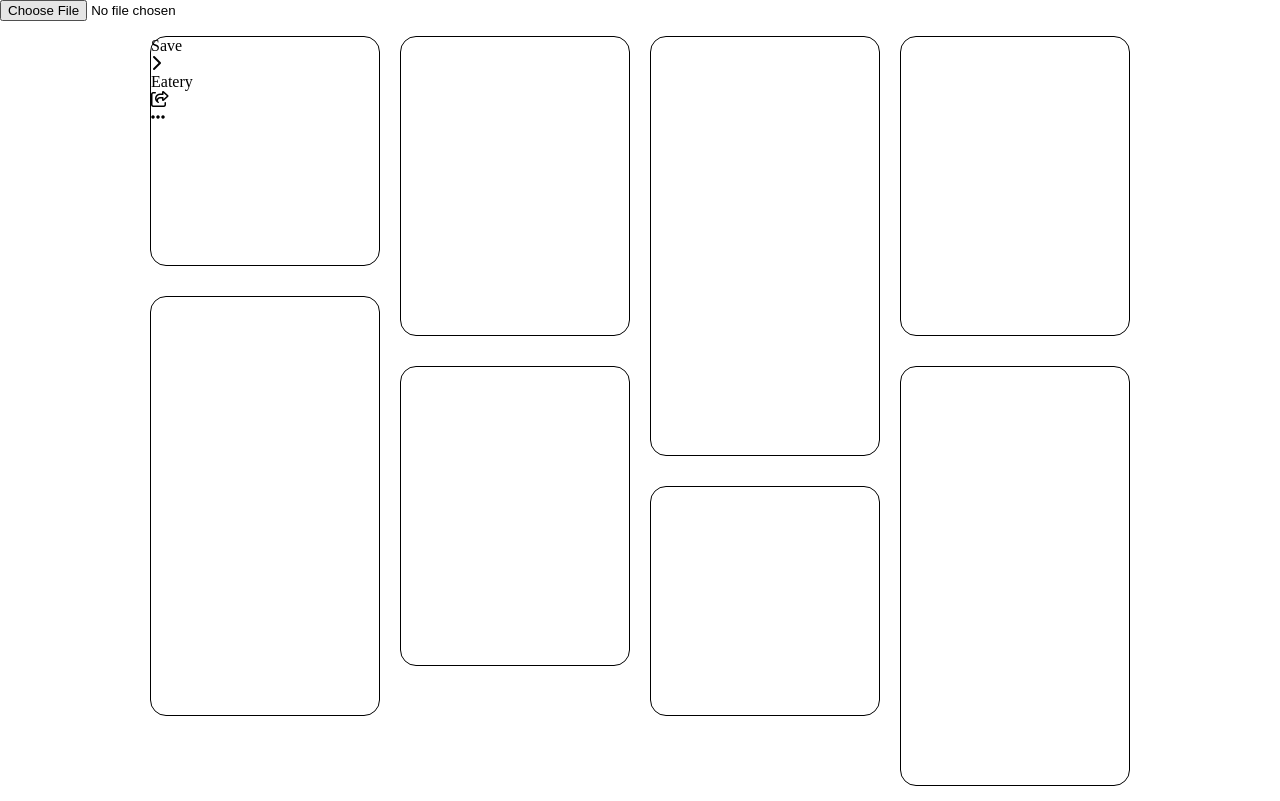
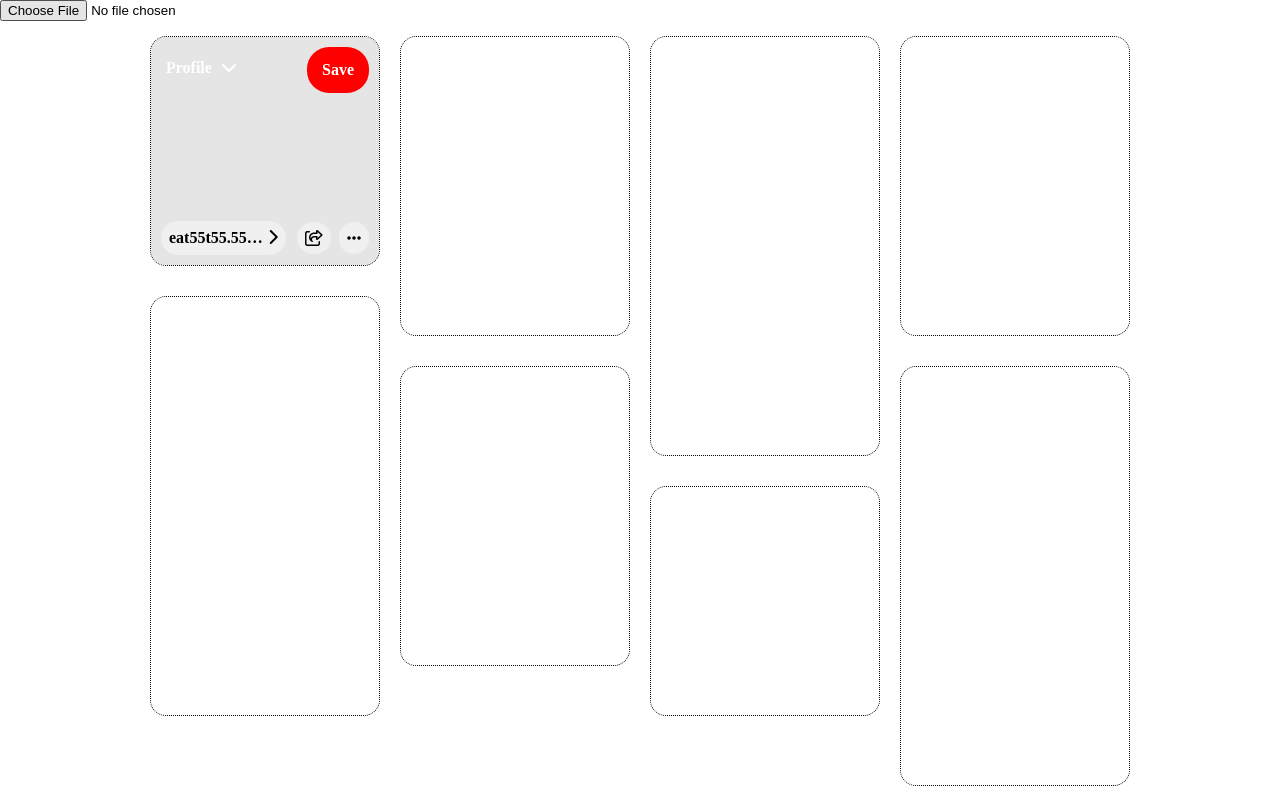
Before and after one commit to RDGray/pinterest-clone, a website: page index.html in a window 1280 px wide. Drawn offline with Linux system fonts and the light colour scheme; files that its build step writes are made by us from their sources.

Commit message:
Card modification
card modificaitons

```diff
--- a/app/scss/components/card.scss
+++ b/app/scss/components/card.scss
@@ -3,10 +3,13 @@
   padding: 0;
   margin: rem(15) rem(10);
 
-  border: 1px solid;
-  border-radius: var(--card-border-radius);
+  border-radius: var(--card-border-radius); //
 
-  background-color: transparent;
+  border: 1px dotted;
+
+  overflow: hidden;
+
+  position: relative;
 
   &--small {
     grid-row-end: span var(--card-small);
@@ -18,21 +21,120 @@
     grid-row-end: span var(--card-large);
   }
   &__title {
+    width: 0;
+    height: 0;
+
+    opacity: 0;
   }
-  &__modal {
+
+  &__image {
+  }
+}
+
+.modal {
+  width: 100%;
+  height: 100%;
+  position: absolute;
+  top: 50%;
+  left: 50%;
+  transform: translate(-50%, -50%);
+
+  opacity: 1; //
+  transition: all 0.2s ease-in-out;
+
+  z-index: var(--z-modal);
+
+  background-color: rgba(0, 0, 0, 0.1);
+
+  &:hover {
+    opacity: 1;
+  }
+
+  &__profile {
+    color: white;
+
+    font-size: var(--m-font-size);
+    font-weight: var(--font-semi-bold);
+
+    padding: rem(22) 0 0 rem(15);
+
+    &-icon {
+      margin-left: rem(5);
+    }
   }
   &__head {
+    display: flex;
+    justify-content: space-between;
+    align-items: flex-start;
+
+    width: 100%;
+    height: 30%;
+
+    position: fixed;
+    top: 0;
   }
   &__save {
+    border-radius: rem(22);
+
+    margin: rem(10) rem(10) 0 0;
+
+    background-color: red;
+
+    font-size: var(--m-font-size);
+    font-weight: var(--font-semi-bold);
+
+    color: white;
+
+    cursor: pointer;
+
+    &:hover {
+      background-color: hsl(353, 91.2%, 35.5%);
+    }
+
+    &-inner {
+      display: flex;
+      justify-content: center;
+      align-items: center;
+
+      padding: rem(15) rem(15);
+    }
   }
+
   &__foot {
+    display: flex;
+    justify-content: space-evenly;
+    align-items: center;
+
+    width: 100%;
+    height: 15%;
+
+    position: fixed;
+    bottom: 0;
+    padding: 0 rem(10) rem(20);
+
+    font-weight: 500;
   }
   &__destination {
+    display: flex;
+    width: 60%;
   }
   &__mock-icon-container {
+    display: flex;
+    background-color: hsl(0, 0%, 94.1%);
+    padding: rem(8);
+
+    border-radius: rem(22);
+  }
+  &__mock-text {
+    font-size: var(--m-font-size);
+    font-weight: 600;
   }
   &__card__mock-icon {
   }
-  &__image {
+  &__social {
+    display: flex;
+    justify-content: flex-end;
+    column-gap: 0.5rem;
+    width: 40%;
   }
 }
--- a/app/scss/globals/boilerplate.scss
+++ b/app/scss/globals/boilerplate.scss
@@ -15,6 +15,6 @@ html {
 }
 
 body {
-  width: 100vw;
-  height: 100vh;
+  box-sizing: border-box;
+  font-family: (--body-font);
 }
--- a/app/scss/globals/fonts.scss
+++ b/app/scss/globals/fonts.scss
@@ -1,7 +1,6 @@
-@use '../util' as *;
+@use "../util" as *;
 
-@import url("https://fonts.googleapis.com/css2?family=Poppins:wght@400;500;600&display=swap");
-
+@import url("https://fonts.googleapis.com/css2?family=Quicksand:wght@400;500;600&display=swap");
 :root {
-  --body-font: "Poppins", sans-serif;
+  --body-font: "Quicksand", sans-serif;
 }
--- a/app/scss/globals/layout.scss
+++ b/app/scss/globals/layout.scss
@@ -1,13 +1,4 @@
 @use "../util" as *;
-
-:root {
-  --card-width: 250px;
-  --card-border-radius: 16px;
-  --row-increment: 10px;
-  --card-small: 26;
-  --card-medium: 33;
-  --card-large: 45;
-}
 
 .container {
   padding: 0;
--- a/app/scss/util/classes.scss
+++ b/app/scss/util/classes.scss
@@ -27,3 +27,9 @@
 .section__subtitle {
   text-align: center;
 }
+
+.trim-text {
+  text-overflow: ellipsis;
+  white-space: nowrap;
+  overflow: hidden;
+}
--- a/index.html
+++ b/index.html
@@ -23,28 +23,38 @@
 
             <div class="card__title"></div>
 
-            <div class="card__modal">
-                <div class="card__head">
-                    <div class="card__save">Save</div>
+            <div class="modal">
+
+                <div class="modal__head">
+                    <div class="modal__profile"> Profile <i class="fas fa-chevron-down modal__profile-icon"></i></div>
+                    <button type="button" class="modal__save">
+                        <div class="modal__save-inner">Save</div>
+                    </button>
+
                 </div>
 
-                <div class="card__foot">
+                <div class="modal__foot">
 
-                    <div class="card__destination">
-                        <div class="card__mock-icon-container">
-                            <i class="fas fa-chevron-right card__mock-icon"></i>
+                    <div class="modal__destination ">
+
+                        <div class="modal__mock-icon-container trim-text">
+                            <div class="modal__mock-text trim-text">eat55t55.555ot55.555o.555orem</div>
+                            <i class="fas fa-chevron-right modal__mock-icon"></i>
                         </div>
-                        <span>Eatery</span>
-                    </div>
-                    <!-- below will be a send icon -->
-                    <div class="card__mock-icon-container">
-                        <img src="" alt="" class="card__mock-icon card__mock-icon"><i class="far fa-share-square"></i>
-                    </div>
-                    <!-- below will be a something else icon -->
-                    <div class="card__mock-icon-container">
-                        <img src="" alt="" class="card__mock-icon card__mock-icon"><i class="fas fa-ellipsis-h"></i>
                     </div>
 
+                    <div class="modal__social">
+                        <!-- below will be a send icon -->
+                        <div class="modal__mock-icon-container">
+                            <img src="" alt="" class="card__mock-icon card__mock-icon"><i
+                                class="far fa-share-square"></i>
+                        </div>
+
+                        <!-- below will be a something else icon -->
+                        <div class="modal__mock-icon-container">
+                            <img src="" alt="" class="card__mock-icon card__mock-icon"><i class="fas fa-ellipsis-h"></i>
+                        </div>
+                    </div>
                 </div>
             </div>
 
@@ -66,7 +76,7 @@
 
 
         <!-- JS -->
-        <script src="/dist/js/main.js"></script>
+        <script src="/dist/js/all.js"></script>
 </body>
 
 </html>
```
Also changed, not shown: dist/css/style.css, 1 other file.
